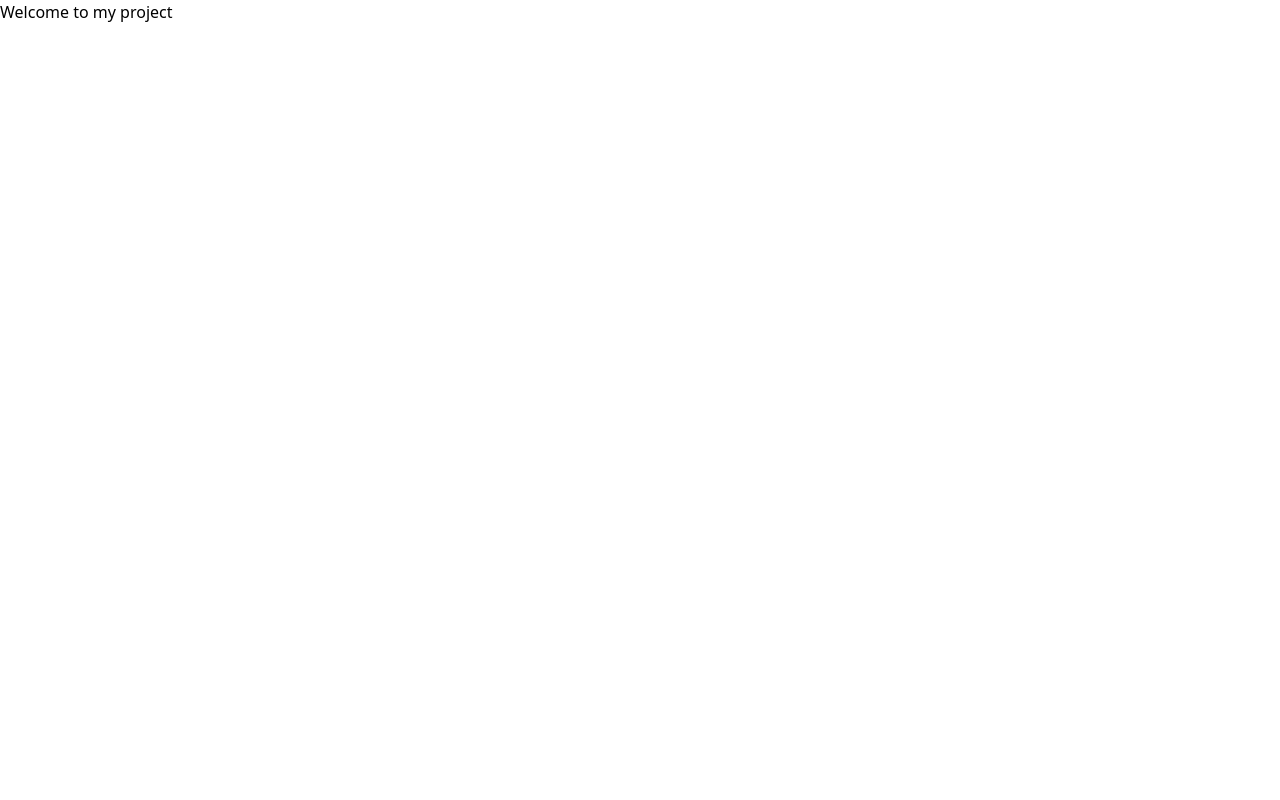
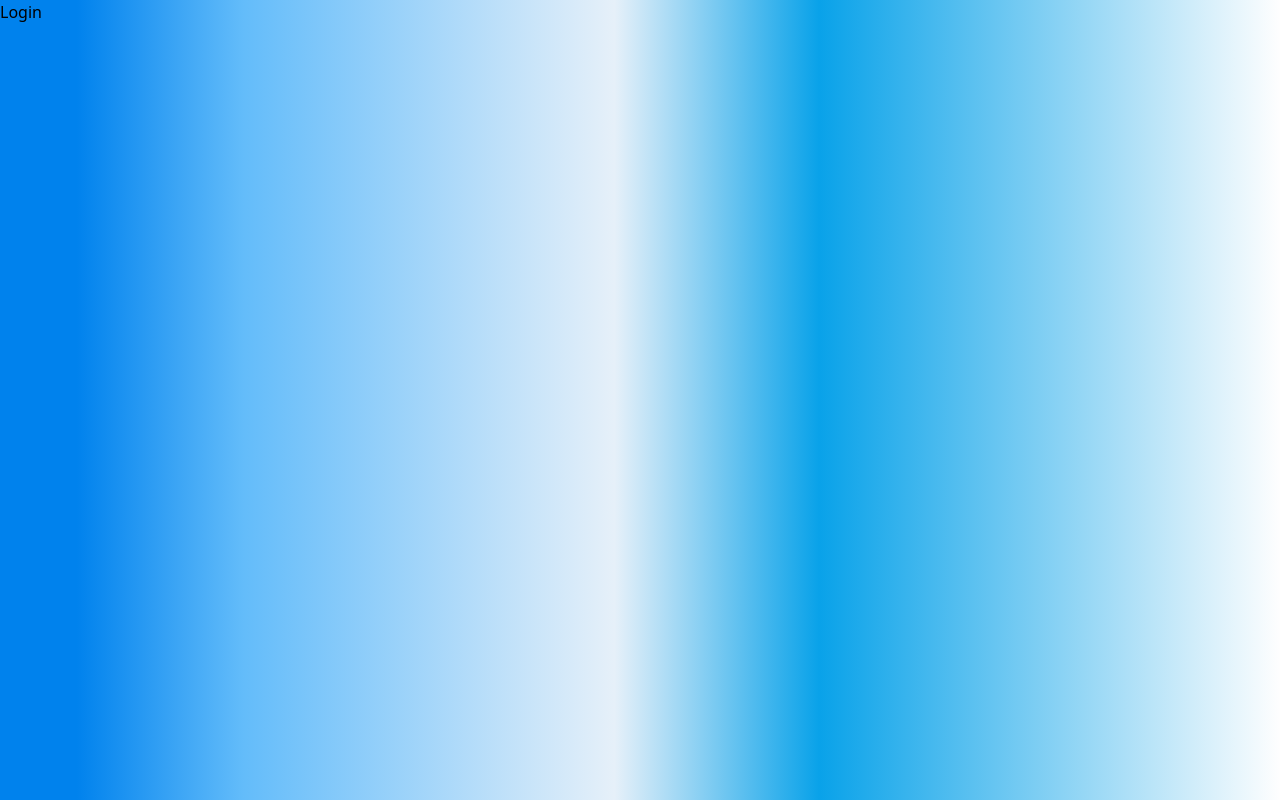
Before and after one commit to hakeemee1/TeamUp, a React (Vite) app in the folder TeamUp/: page /Login in a window 1280 px wide. Built offline with nearby package versions, Linux system fonts and the light colour scheme.

Commit message:
Route Page with React Router

```diff
--- a/TeamUp/index.html
+++ b/TeamUp/index.html
@@ -1,13 +1,21 @@
 <!doctype html>
 <html lang="en">
+
 <head>
   <meta charset="UTF-8" />
   <link rel="icon" type="image/svg+xml" href="/teamwork.png" />
   <meta name="viewport" content="width=device-width, initial-scale=1.0" />
   <title>TeamUP™</title>
 </head>
+
 <body>
   <div id="root"></div>
   <script type="module" src="/src/main.jsx"></script>
 </body>
+<style>
+  body {
+    background: linear-gradient(90deg, rgba(0, 130, 237, 1) 6%, rgba(99, 188, 250, 1) 19%, rgba(230, 240, 249, 1) 48%, rgba(9, 162, 233, 1) 64%, rgba(254, 254, 254, 1) 100%)
+  }
+</style>
+
 </html>
--- a/TeamUp/package.json
+++ b/TeamUp/package.json
@@ -12,7 +12,8 @@
   "dependencies": {
     "react": "^18.2.0",
     "react-dom": "^18.2.0",
-    "react-router": "^6.15.0"
+    "react-router": "^6.15.0",
+    "react-router-dom": "^6.15.0"
   },
   "devDependencies": {
     "@types/react": "^18.2.15",
--- a/TeamUp/src/App.jsx
+++ b/TeamUp/src/App.jsx
@@ -1,8 +1,18 @@
 import React from 'react'
+import { BrowserRouter, Routes, Route} from "react-router-dom"
+import Home from './pages/Home'
+import Login from './pages/Login'
 
 function App() {
   return (
-    <div className=' font-bold bg-blue-200 text-center'>Welcome to my project</div>
+    <div>
+      <BrowserRouter>
+      <Routes>
+        <Route index element={ <Home />} />
+        <Route path='/Login' element ={<Login /> } />
+      </Routes>
+      </BrowserRouter>
+    </div>
   )
 }
 
--- /dev/null
+++ b/TeamUp/src/pages/Home.jsx
@@ -0,0 +1,9 @@
+import React from 'react'
+
+function Home() {
+  return (
+    <div>Home</div>
+  )
+}
+
+export default Home
--- a/TeamUp/src/pages/login.jsx
+++ b/TeamUp/src/pages/login.jsx
@@ -1,9 +1,9 @@
 import React from 'react'
 
-function login() {
+function Login() {
   return (
-    <div>login</div>
+    <div>Login</div>
   )
 }
 
-export default login
+export default Login
```
Also changed, not shown: 1 other file (tests, documents, lock files or other folders). Lines whose indentation alone changed are shown as unchanged.
